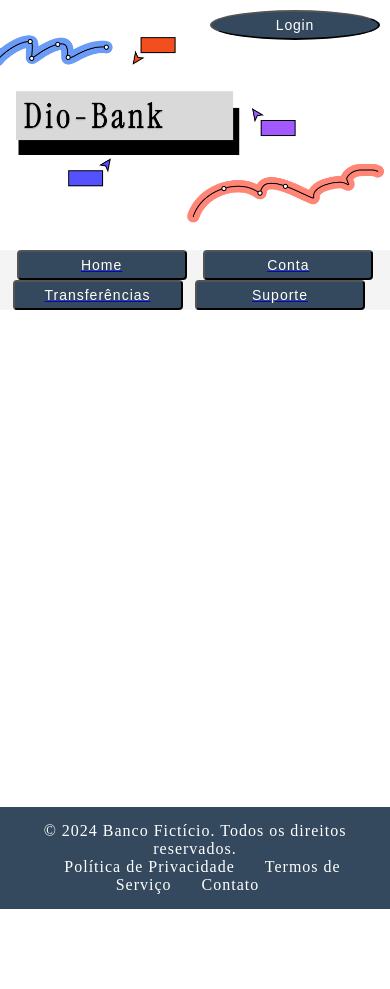
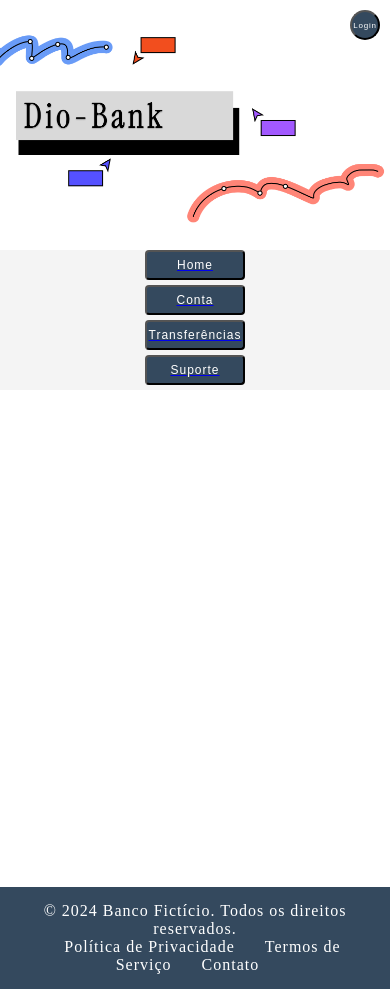
Before and after one commit to IgoRenatoo/TS-DIO-ProjectsCourseTypescript, a React (Create React App) app in the folder 01-DioBank/: page / in a window 390 px wide. Before the commit the page ends 909 px from the top, so only its background shows below. Built offline with nearby package versions, Linux system fonts and the light colour scheme.

Commit message:
feat: :dizzy: Update reponsive in Navbar
-	modified:   src/components/Navbar/navbar.module.css

```diff
--- a/01-DioBank/src/components/Navbar/navbar.module.css
+++ b/01-DioBank/src/components/Navbar/navbar.module.css
@@ -42,14 +42,10 @@ button:hover {
 }
 
 @media (max-width: 400px) {
-  .navbar {
+  nav {
     flex-direction: column;
     align-items: center;
     gap: 5px;
-  }
-  button {
-    min-width: 170px;
-    font-size: 14px !important;
   }
 }
 @media (max-width: 650px) {
```
